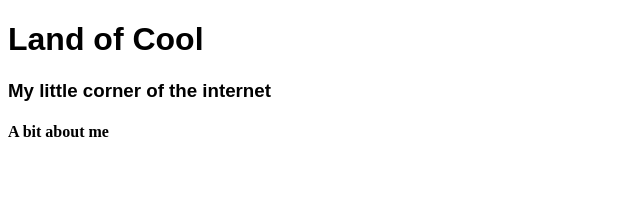
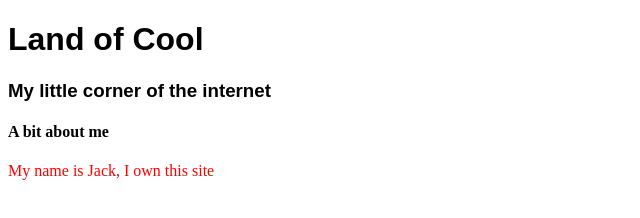
Before and after one commit to SpookySnake/LandOfCool.io, a plain HTML site: page index.html in a window 1280 px wide. Shown: the whole page, without its empty margins (0-640 px from the left). Drawn offline with Linux system fonts and the light colour scheme.

Commit message:
Update index.html

```diff
--- a/index.html
+++ b/index.html
@@ -12,6 +12,7 @@
     <h1>Land of Cool</h1>
     <h3>My little corner of the internet</h3>
 		<h4>A bit about me</h4>
+		<p>My name is Jack, I own this site</p>
 
 	</body>
 
```
